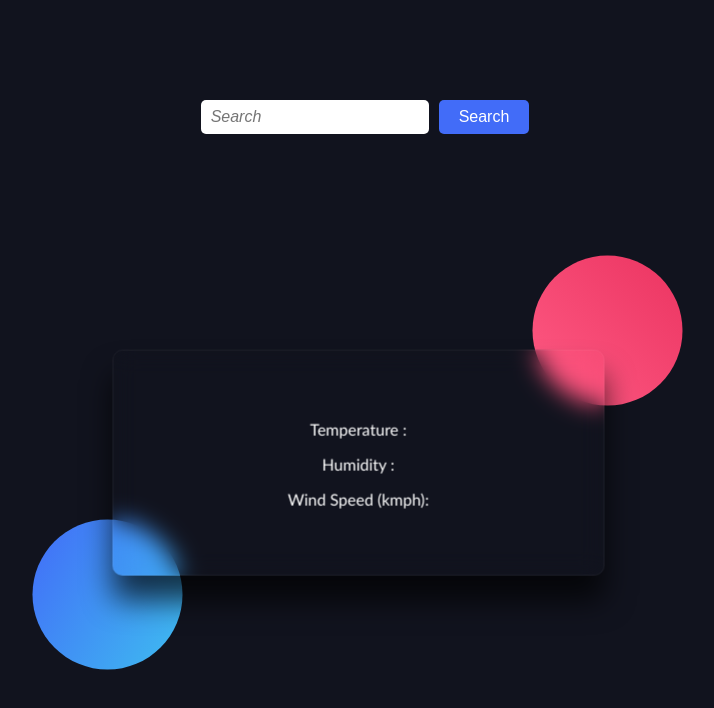
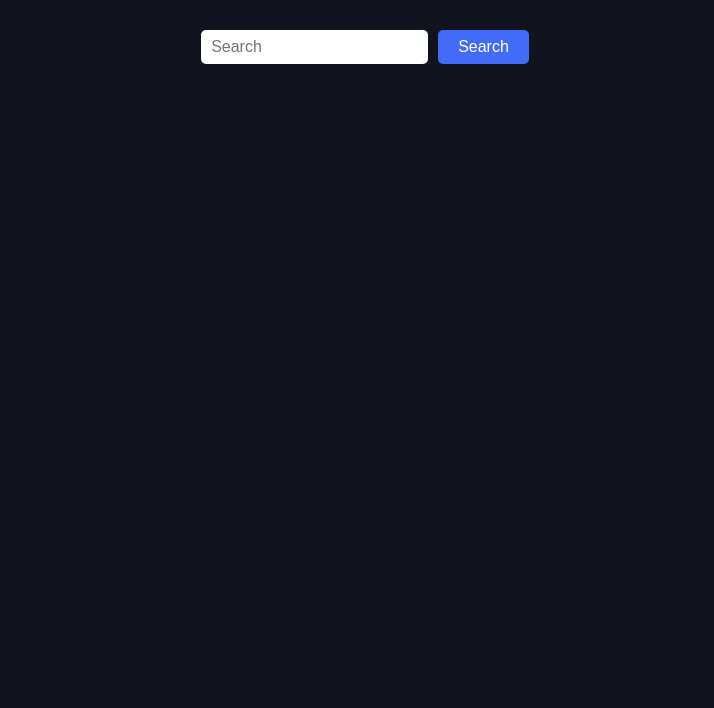
Before and after one commit to nagaraj6618/weather-app-react, a React (Create React App) app: page / in a window 1280 px wide. Shown: the top 708 px of the page, without its empty margins (275-989 px from the left). Built offline with nearby package versions, Linux system fonts and the light colour scheme.

Commit message:
Added css for search suggestion

```diff
--- a/src/App.css
+++ b/src/App.css
@@ -1,3 +1,4 @@
 html{
   background-color:  #11131e;
+
 }
--- a/src/components/WeatherApiComponent/WeatherApiComponent.css
+++ /dev/null
@@ -1,140 +0,0 @@
- .search-bar{
-  position: relative;
-  top: 100px;
-  display: flex;
-  justify-content: center;
-}
-.search{
-  padding: 8px 10px;
-  font-style: oblique;
-  font-size: medium;
-  border-radius: 5px;
-  border: none;
-  margin-right: 10px;
-}
-.btn{
-  padding: 0px 20px;
-  font-size: medium;
-  background-color:#426cf8;
-  border: none;
-  color: white;
-  border-radius: 5px;
-  cursor: pointer;
-  transition: 0.4s;
-}
-.btn:hover{
-  background-color: #ff5b84;
-  color: white;
-}
-
-.container{
-  width: 450px;
-  position: absolute;
-  transform: translate(-59%,-40%);
-  left: 51%;
-  top: 55%;
-}
-.container *{
-  color: #ffffff;
-
-  font-family: 'Gill Sans', 'Gill Sans MT', Calibri, 'Trebuchet MS', sans-serif;
-}
-.container-card{
-  width: 100%;
-  padding: 50px 20px;
-  border: 1.5px solid rgba(255,255,255,0.06);
-  box-shadow: 0 25px 30px rgba(0,0,0,0.7);
-  backdrop-filter: blur(12px);
-  border-radius: 10px;
-}
-.shape1{
-  height: 150px;
-  width: 150px;
-  position: absolute;
-  background: linear-gradient(
-      45deg,
-      #ff5b84,
-      #eb3461
-  );
-  border-radius: 50%;
-  z-index: -1;
-  bottom: 170px;
-  right: -120px;
-}
-.shape2{
-  height: 150px;
-  width: 150px;
-  position: absolute;
-  background: linear-gradient(
-      120deg,
-      #426cf8,
-      #3ebdf0
-  );
-  border-radius: 50%;
-  top: 170px;
-  left: -80px;
-  z-index: -1;
-}
-.head-text{
-  position: relative;
-  font-size: 23px;
-  text-transform: uppercase;
-  color: #c5c5c5;
-  text-align: center;
-}
-.wrapper{
-  text-align: center;
-}
-.wrapper p{
-  font-size: medium;
-
-}
-.search-container {
-  position: relative;
-  width: 350px;
-  max-height: 150px;
-  overflow-y: scroll;
-  background-color: white;
-  border-radius: 10px;
-  top: 110px;
-  left: 39%;
-  opacity: 0.7;
-}
-
-.search-container div {
-  padding: 8px;
-  cursor: pointer;
-   background-color: lavenderblush;
-  text-align: center;
-
-
-}
-
-.search-container div:hover {
-  background-color: #e0e0e0;
-}
-
-
-@media(max-width: 700px){
-  .search-container{
-   position: static;
-   width: 100%;
-   margin-top: 110px;
-   margin-left:  10px;
-  }
-}
-.search-container::-webkit-scrollbar{
-  border-radius: 20px;
-  background:#426cf8;
-
-}
-.search-container::-webkit-scrollbar-thumb{
-  background:#eb3461;
-  border-radius: 30px;
-}
-.search-container div{
-  background-color: lavenderblush;
-  margin-bottom: 10px;
-  padding: 10px;
-  cursor: pointer;
-}
--- a/src/components/WeatherApiComponent/WeatherApiComponent.jsx
+++ b/src/components/WeatherApiComponent/WeatherApiComponent.jsx
@@ -1,23 +1,31 @@
 import React, { useState } from 'react'
 import Axios from 'axios'
-import "./WeatherApiComponent.css"
+
+import "./WeatherComponent.css"
 import CITIES from '../../data/cities-name-list'
 
 function WeatherApiComponent() {
+  const [data,setData] = useState([])
+  const [dataCheck,setDataCheck] = useState(null)
   const [searchQuery,setSearchQuery] = useState("")
 
-  const [data,setData] = useState([null])
+
   const [main,setMain] = useState([])
   const [wind,setWind] = useState([])
 
 
+  const inputHandler = (event) => {
+    setSearchQuery(event.target.value);
 
+
+  }
   const searchHandler = async() => {
     try{
       const response = await Axios.get(`https://api.openweathermap.org/data/2.5/weather?q=${searchQuery}&APPID=3cba5e74adf3dff51d692eac46d71e49`)
       setData(response.data);
       setMain(response.data.main);
-      setWind(response.data.wind)
+      setWind(response.data.wind);
+      setDataCheck(true)
 
     }
     catch(err){
@@ -25,20 +33,20 @@ function WeatherApiComponent() {
     }
   }
   return (
+    <div>
     <div className='header'>
+
       <div className='search-bar'>
         <input
         className='search'
         type='text'
         placeholder='Search'
         value={searchQuery}
-        onChange={(e)=>setSearchQuery(e.target.value)}
+        onChange={inputHandler }
         />
 
         <button type='submit' className='btn' onClick={searchHandler}>Search</button>
-      </div>
-
-      <div className='search-container'>
+        <div className='search-container'>
 
         {CITIES.filter(item => {
           const searchItem = searchQuery.toLowerCase()
@@ -52,7 +60,11 @@ function WeatherApiComponent() {
         ))}
 
       </div>
-      {data && (
+      </div>
+      </div>
+
+
+      {dataCheck && (
 
         <div className='container'>
           <div className="shape1"></div>
--- /dev/null
+++ b/src/components/WeatherApiComponent/WeatherComponent.css
@@ -0,0 +1,113 @@
+*{
+color: white;
+}
+.header{
+  margin-top: 30px;
+  display: flex;
+  justify-content: flex-start;
+  align-items: center;
+  flex-direction: column;
+}
+.search-bar{
+  display: flex;
+  align-items: flex-start;
+  flex-wrap: wrap;
+  justify-content: center;
+}
+
+.search{
+  padding: 8px 10px;
+  font-size: medium;
+  border-radius: 5px;
+  border: none;
+  margin-right: 10px;
+  color: #000;
+}
+.btn{
+ padding: 0px 20px;
+  font-size: medium;
+  background-color:#426cf8;
+  border: none;
+  color: white;
+  border-radius: 5px;
+  cursor: pointer;
+  transition: 0.4s;
+  align-self:stretch;
+}
+.btn:hover{
+  background-color: #ff5b84;
+  color: white;
+}
+
+.search-container{
+  margin-top: 10px;
+  flex-basis: 280px;
+  background-color: antiquewhite;
+  max-height: 170px;
+  overflow-y: scroll;
+  border-radius: 10px;
+
+
+}
+
+.search-container::-webkit-scrollbar{
+  border-radius: 20px;
+  background:#426cf8;
+
+}
+.search-container::-webkit-scrollbar-thumb{
+  background:#eb3461;
+  border-radius: 30px;
+}
+.search-container div{
+  padding: 10px;
+  background-color: #ff5b84;
+  margin: 10px;
+  border-radius: 3px;
+  cursor: pointer;
+  transition: 0.4s;
+  opacity: 0.5;
+}
+.search-container div:hover{
+  background-color: #426cf8;
+  opacity: 1;
+}
+
+.container{
+  margin-top: 30px;
+  display: flex;
+  flex-direction: column;
+  align-items: center;
+
+}
+.container *{
+  color: #ffffff;
+
+  font-family: 'Gill Sans', 'Gill Sans MT', Calibri, 'Trebuchet MS', sans-serif;
+}
+.container-card{
+  position:absolute;
+  justify-self: flex-end;
+  border: 1.5px solid rgba(255,255,255,0.06);
+  box-shadow: 0 25px 30px rgba(0,0,0,0.7);
+  backdrop-filter: blur(12px);
+  border-radius: 10px;
+  order: 2;
+  min-height: 190px;
+  min-width: 300px;
+  padding: 10px;
+  text-align: center;
+}
+.shape1{
+  margin-top: 20px;
+  height: 150px;
+  width: 150px;
+  background: linear-gradient(
+      45deg,
+      #ff5b84,
+      #eb3461
+  );
+  border-radius: 50%;
+  order: 1;
+
+}
```
